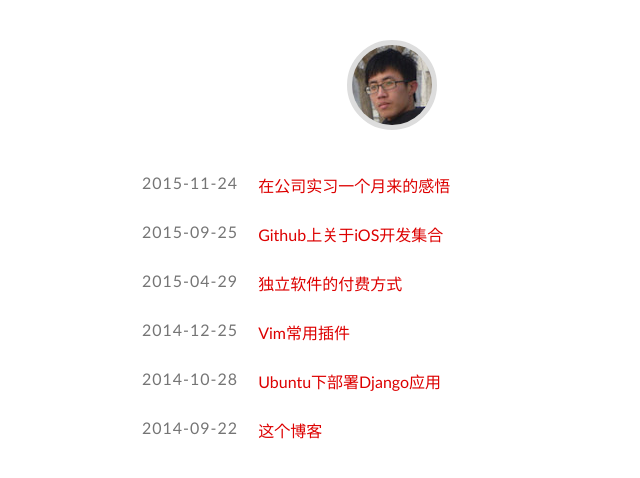
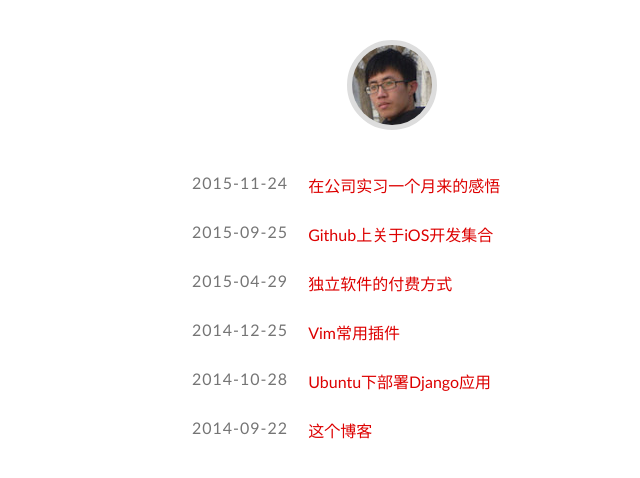
Before and after one commit to dlpu/dlpu.github.io, a Jekyll site: the page built from index.html, in a window 1280 px wide. Shown: the top 478 px of the page, without its empty margins (248-888 px from the left). Built offline with Jekyll 4.4.1, drawn with Linux system fonts in a browser that asks for light colours.

Commit message:
update index  width

```diff
--- a/_sass/main.scss
+++ b/_sass/main.scss
@@ -310,7 +310,7 @@
   }
 }
 section {
-  max-width: 500px;
+  max-width: 400px;
   margin: 0 auto;
   ul {
     list-style: none;
```
Also changed, not shown: _posts/2016-09-14-che-at-mid-autumn.md (+0 -6 lines).
